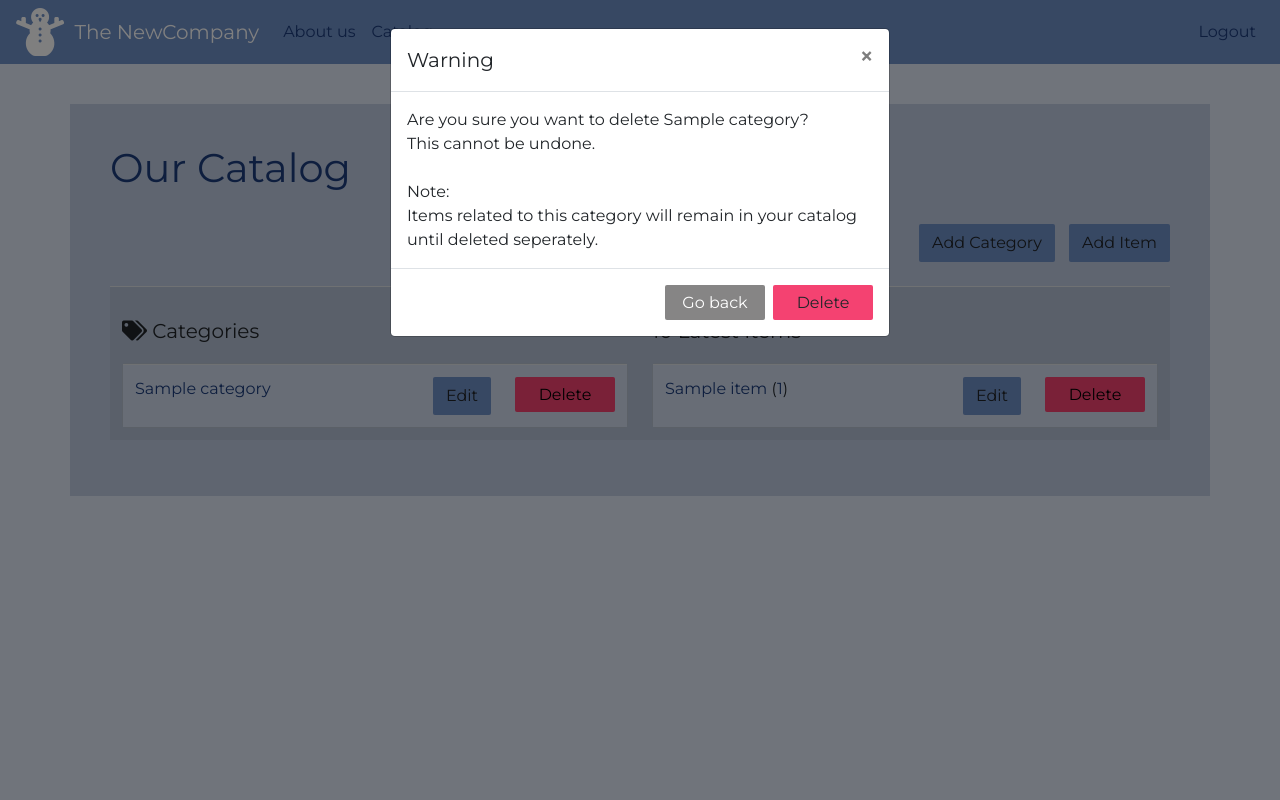
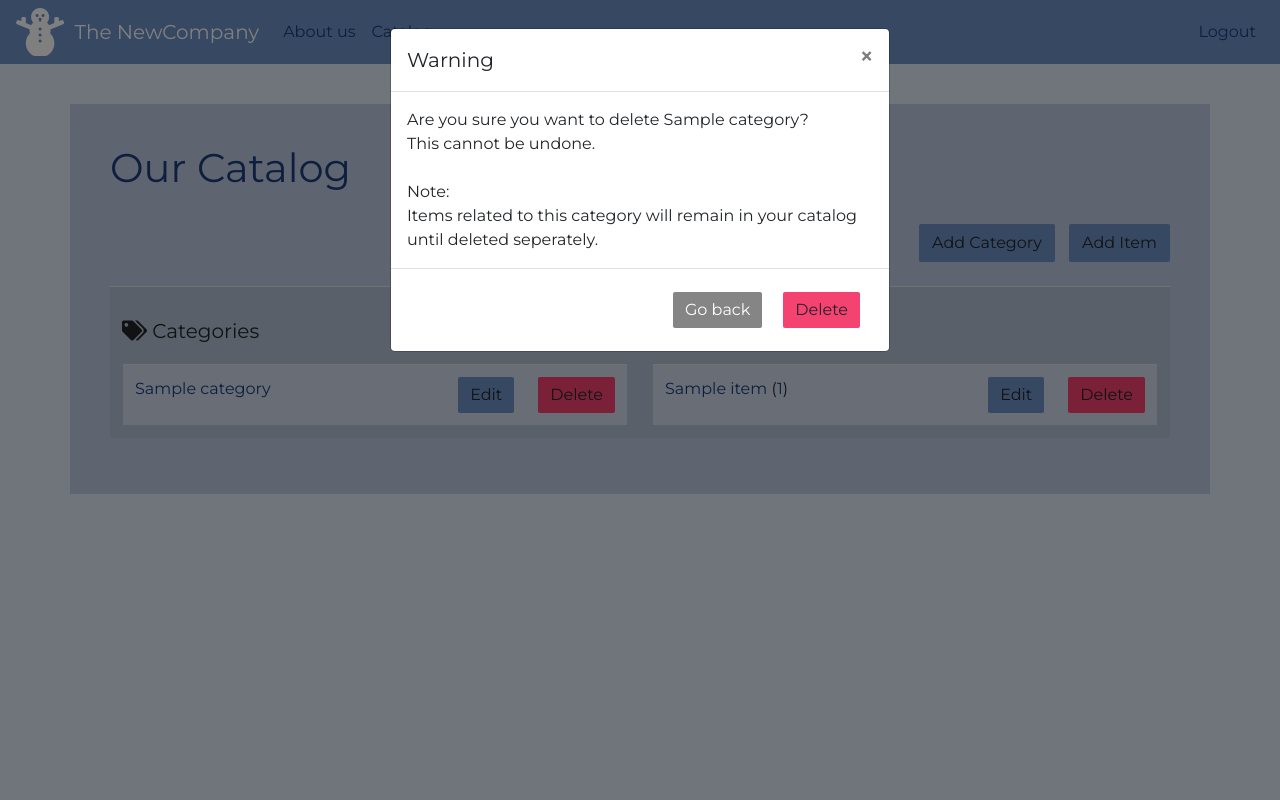
Before and after one commit to ninjachicks/flask-shop-app, a Flask app: page /catalog in a window 1280 px wide, after a click on "Delete". Run offline with Flask 2, Linux system fonts and the light colour scheme; the visitor is signed in with stand-in values (Sample User, id 1); tables that the repository leaves empty hold one stand-in row (values such as "Sample post"); some libraries are stand-ins or nearby versions.

Commit message:
standardized button layouts, css-clean-up

```diff
--- a/static/styles/app.css
+++ b/static/styles/app.css
@@ -1,3 +1,6 @@
+
+/* ###############  General Styles  ##################### */
+
 body {
     background-color: #e1e9f7;
     color: #1c3c7c;
@@ -14,6 +17,25 @@ body {
     padding: 40px;
     margin-top: 40px;
 }
+
+.h5-catalog {
+    margin: 20px 0;
+}
+
+.width-max {
+    width: 100%;
+    text-align: right;
+}
+
+.select {
+    margin: 60px 0 20px 0;
+}
+
+.hide {
+    display: none;
+}
+
+/* ###############  Navigation  ##################### */
 
 .my-nav {
     background-color: #6f90c6;
@@ -37,78 +59,10 @@ body {
     color: #fff;
 }
 
+/* ###############  Tables and Lists  ##################### */
+
 .table-catalog {
     width: 50%;
-}
-
-.list-group-item {
-    padding: 0;
-}
-
-.catalog-list {
-    background-color: #d0dbed;
-}
-
-.btn-catalog {
-    background-color: #6f90c6;
-    border-radius: 2px;
-    margin-left: 10px;
-}
-
-.btn-catalog:hover {
-    color: #fff;
-}
-
-.h5-catalog {
-    margin: 20px 0;
-}
-
-.a-cat-catalog {
-    color: #1c3c7c;
-}
-
-.a-cat-catalog:hover {
-    color: #6f90c6;
-    text-decoration: none;
-}
-
-.btn-edit {
-    border-radius: 2px;
-    background-color: #6f90c6;
-}
-
-.btn-edit:hover {
-    color: #fff;
-}
-
-.btn-delete {
-    width: 100px;
-    height: 35px;
-    border-style: none;
-    border-radius: 2px;
-    background-color: #f44271;
-}
-
-.btn-delete:hover {
-    color: #fff;
-}
-
-.width-max {
-    width: 100%;
-    text-align: right;
-}
-
-.btn-cat-additem {
-    border-radius: 2px;
-    background-color: #6f90c6;
-    margin: 20px 0;
-    color: #fff;
-}
-
-.btn-submit {
-    border-radius: 2px;
-    background-color: #4ec4c4;
-    color: #fff;
 }
 
 .td1-catalog {
@@ -127,8 +81,77 @@ body {
     border-style: none;
 }
 
-.select {
-    margin: 60px 0 20px 0;
+.list-group-item {
+    padding: 0;
+}
+
+.catalog-list {
+    background-color: #d0dbed;
+}
+
+.list-group-item, .list-group-item:hover {
+    z-index: auto;
+}
+
+.category-list li {
+    min-height: 50px;
+    padding: 10px;
+}
+
+/* ###############  Links  ##################### */
+
+.a-cat-catalog {
+    color: #1c3c7c;
+}
+
+.a-cat-catalog:hover {
+    color: #6f90c6;
+    text-decoration: none;
+}
+
+/* ###############  Buttons  ##################### */
+
+.btn-catalog {
+    background-color: #6f90c6;
+    border-radius: 2px;
+    margin-left: 10px;
+}
+
+.btn-catalog:hover {
+    color: #fff;
+}
+
+.btn-edit {
+    border-style: none;
+    border-radius: 2px;
+    background-color: #6f90c6;
+}
+
+.btn-edit:hover {
+    color: #fff;
+}
+
+.btn-delete {
+    border-style: none;
+    border-radius: 2px;
+    background-color: #f44271;
+}
+
+.btn-delete:hover {
+    color: #fff;
+}
+
+.btn-cat-additem {
+    border-radius: 2px;
+    background-color: #6f90c6;
+    margin: 20px 0;
+    color: #fff;
+}
+
+.btn-submit {
+    border-radius: 2px;
+    background-color: #4ec4c4;
+    color: #fff;
 }
 
 .btn-inline {
@@ -146,23 +169,8 @@ body {
 }
 
 .btn-go-back {
-    width: 100px;
-    height: 35px;
     border-style: none;
     border-radius: 2px;
     background-color: #868585;
     color: #fff;
 }
-
-.list-group-item, .list-group-item:hover {
-    z-index: auto;
-}
-
-.category-list li {
-    min-height: 50px;
-    padding: 10px;
-}
-
-.hide {
-    display: none;
-}
--- a/templates/catalog.html
+++ b/templates/catalog.html
@@ -24,7 +24,7 @@
                             <td class="td2-catalog">
 
                                 <!-- Button trigger modal -->
-                                <button type="button" class="btn-delete" data-toggle="modal" data-target="#deleteWarning{{loop.index}}">
+                                <button type="button" class="btn btn-delete" data-toggle="modal" data-target="#deleteWarning{{loop.index}}">
                                 Delete
                                 </button>
                                 <!-- Modal -->
@@ -44,8 +44,8 @@
                                         Items related to this category will remain in your catalog until deleted seperately.
                                     </div>
                                     <div class="modal-footer">
-                                        <button type="button" class="btn-go-back" data-dismiss="modal">Go back</button>
-                                        <div class="btn-del-inline">
+                                        <button type="button" class="btn btn-go-back" data-dismiss="modal">Go back</button>
+                                        <div class="btn btn-del-inline">
                                             <form action={{ url_for('delete_cat', id=cat.id) }} method='post'>
                                                 <input type="hidden" name="_method" value="DELETE">
                                                 <input type="submit" value="Delete" class="btn btn-delete">
@@ -78,7 +78,7 @@
                             <td class="td2-catalog">
 
                                 <!-- Button trigger modal -->
-                                <button type="button" class="btn-delete" data-toggle="modal" data-target="#itemdeleteWarning{{loop.index}}">
+                                <button type="button" class="btn btn-delete" data-toggle="modal" data-target="#itemdeleteWarning{{loop.index}}">
                                     Delete
                                 </button>
                                 <!-- Modal -->
@@ -96,8 +96,8 @@
                                                 This cannot be undone.
                                             </div>
                                             <div class="modal-footer">
-                                                <button type="button" class="btn-go-back" data-dismiss="modal">Go back</button>
-                                                <div class="btn-del-inline">
+                                                <button type="button" class="btn btn-go-back" data-dismiss="modal">Go back</button>
+                                                <div class="btn btn-del-inline">
                                                     <form action={{ url_for('delete_item', id=item.id) }} method='post'>
                                                         <input type="hidden" name="_method" value="DELETE">
                                                         <input type="submit" value="Delete" class="btn btn-delete">
--- a/templates/item.html
+++ b/templates/item.html
@@ -14,7 +14,7 @@
             </div>
 
             <!-- Button trigger modal -->
-            <button type="button" class="btn-delete btn-del-inline" data-toggle="modal" data-target="#deleteWarning">
+            <button type="button" class="btn btn-delete btn-del-inline" data-toggle="modal" data-target="#deleteWarning">
             Delete
             </button>
             <!-- Modal -->
@@ -32,8 +32,8 @@
                     This cannot be undone.
                 </div>
                 <div class="modal-footer">
-                    <button type="button" class="btn-go-back" data-dismiss="modal">Go back</button>
-                    <div class="btn-del-inline">
+                    <button type="button" class="btn btn-go-back" data-dismiss="modal">Go back</button>
+                    <div class="btn btn-del-inline">
                         <form action={{ url_for('delete_item', id=entry.id) }} method='post'>
                             <input type="hidden" name="_method" value="DELETE">
                             <input type="submit" value="Delete" class="btn btn-delete">
```
